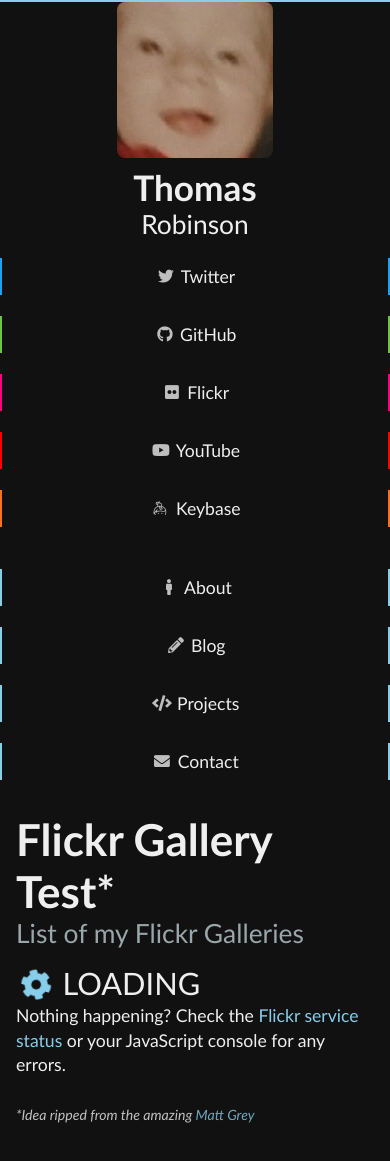
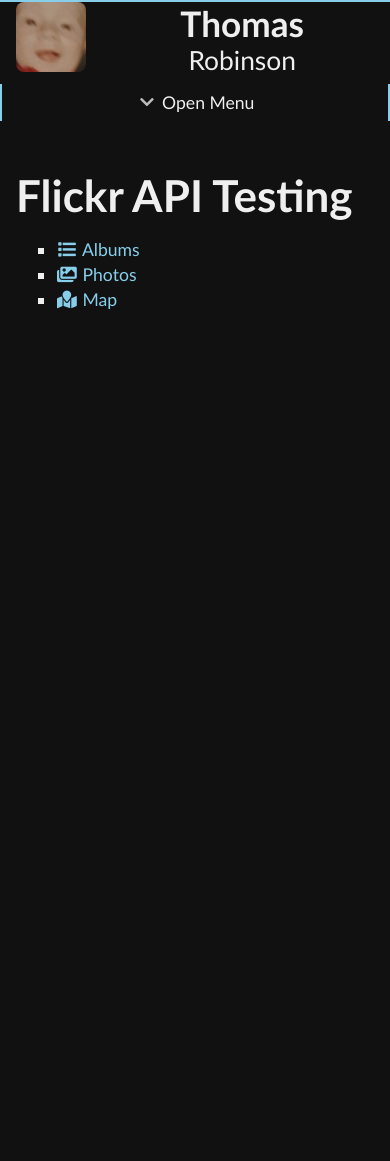
Before and after one commit to tomfishemoji/tomfishemoji.github.io, a Jekyll site: the page built from flickr_tests/flickr.html, in a window 390 px wide. Built offline with Jekyll 4.4.1, drawn with Linux system fonts in a browser that asks for light colours; after the commit the page ends 900 px from its top, so only the background shows below that.

Commit message:
Even more Flickr stuff - header improvements

```diff
--- a/_includes/footer.html
+++ b/_includes/footer.html
@@ -5,3 +5,15 @@
     <script src="{{ script }}"></script>
   {% endfor %}
 {% endif %}
+
+<noscript>
+  <style media="screen">
+    nav {
+      display: block !important;
+    }
+
+    a.menu-toggle {
+      display: none !important;
+    }
+  </style>
+</noscript>
--- a/_includes/sidebar.html
+++ b/_includes/sidebar.html
@@ -8,7 +8,11 @@
   <h2>Robinson</h2>
 {% endif %}
 
-<p>
+
+<a href="#" class="menu-toggle" id="menu-toggle-open" onclick="openMenu();"><i class="fas fa-fw fa-chevron-down"></i> Open Menu</a>
+<a href="#" class="menu-toggle" id="menu-toggle-close" onclick="closeMenu();" style="display: none;"><i class="fas fa-fw fa-chevron-up"></i> Close Menu</a>
+
+<nav>
   <a href="https://twitter.com/mrdnomaid" id="twitter"><i class="fab fa-fw fa-twitter"></i> Twitter</a><br>
   <a href="https://github.com/mrdnomaid" id="github"><i class="fab fa-fw fa-github"></i> GitHub</a><br>
   <a href="https://photos.trobinson.me" id="flickr"><i class="fab fa-fw fa-flickr"></i> Flickr</a><br>
@@ -31,4 +35,4 @@
   {% if page.next and page.layout == 'post' %}
     <a href="{{ page.next.url }}"><i class="fas fa-fw fa-angle-double-right"></i> Next Post</a><br>
   {% endif %}
-</p>
+</nav>
--- a/_layouts/default.html
+++ b/_layouts/default.html
@@ -9,7 +9,7 @@
   {% include head.html %}
 </head>
 
-<body>
+<body class="{% if page.wide %}wide{% endif %} {% if page.url == '/' %}is-home{% endif %}">
   <aside id="topbar"></aside>
 
   <aside id="sidebar">
--- a/css/_respond.scss
+++ b/css/_respond.scss
@@ -4,9 +4,16 @@
     width: 100%;
     text-align: center;
 
+    a.menu-toggle {
+      margin: 8px 0 32px 0;
+    }
+
     img#babby {
-      width: 156px;
-      margin-bottom: 4px;
+      height: 4em;
+      width: auto;
+      margin-right: 8px;
+      margin-left: 16px;
+      float: left;
     }
 
     h1 {
@@ -30,4 +37,32 @@
       border-right-width: 8px !important;
     }
   }
+
+
+  // If we're not on the homepage, hide the navigation, ready to be opened by the JS
+  body:not(.is-home) {
+    nav {
+      display: none;
+    }
+  }
+
+  // If we are on the homepage, show the nav and hide the buttons
+  body.is-home {
+    aside#sidebar {
+      a.menu-toggle {
+        display: none !important; // !important here due to specificity above
+      }
+
+      nav {
+        display: block;
+      }
+    }
+  }
 }
+
+// On big screens always show the nav
+@media screen and (min-width: 70em) {
+    a.menu-toggle {
+      display: none !important; // !important here due to specificity above
+    }
+}
--- a/css/_sidebar.scss
+++ b/css/_sidebar.scss
@@ -27,5 +27,9 @@
       padding: 0;
     }
 
+    nav {
+      margin-top: 8px;
+    }
+
     @import '_sidebar_links.scss';
 }
--- /dev/null
+++ b/css/_wide.scss
@@ -0,0 +1,14 @@
+body.wide {
+  main {
+    max-width: calc(100% - 384px);
+  }
+}
+
+
+@media screen and (max-width: 80em) {
+  body.wide {
+    main {
+      max-width: 50em;
+    }
+  }
+}
--- a/css/combined.scss
+++ b/css/combined.scss
@@ -4,4 +4,5 @@
 @import '_core.scss';
 @import '_sidebar.scss';
 @import '_main.scss';
+@import '_wide.scss';
 @import '_respond.scss';
--- a/flickr.html
+++ /dev/null
@@ -1,18 +0,0 @@
----
-layout: page
-title: Flickr Gallery Test*
-description: List of my Flickr Galleries
-permalink: /flickr/
-scriptcsp: https://api.flickr.com
-scripts:
-  - /js/pages/flickr.js
-  - https://api.flickr.com/services/rest/?method=flickr.photosets.getList&amp;api_key=32b91baaeb9de2bb4ae90cfa281f3c8c&amp;user_id=153560065@N06&amp;page=1&amp;per_page=500&amp;format=json&amp;jsoncallback=doFlickr
-hidden: true
----
-
-<div id="js-gals">
-<h1><i class="fas fa-fw fa-cog fa-spin" style="color: skyblue;"></i> LOADING</h1>
-<p>Nothing happening? Check the <a href="https://status.flickr.net/">Flickr service status</a> or your JavaScript console for any errors.</p>
-</div>
-
-<p style="font-size: 0.8em; opacity: 0.8; font-style: italic;">*Idea ripped from the amazing <a href="http://mattg.co.uk/photography/">Matt Grey</a></p>
--- /dev/null
+++ b/flickr_tests/flickr.html
@@ -0,0 +1,12 @@
+---
+layout: page
+title: Flickr API Testing
+permalink: /flickr/
+hidden: true
+---
+
+<ul>
+  <li><a href="/flickr/photosets"><i class="fas fa-fw fa-list"></i> Albums</a></li>
+  <li><a href="/flickr/photos"><i class="fas fa-fw fa-images"></i> Photos</a></li>
+  <li><a href="/flickr/map"><i class="fas fa-fw fa-map-marked"></i> Map</a></li>
+</ul>
--- a/js/pages/common.js
+++ b/js/pages/common.js
@@ -1,5 +1,28 @@
 // force self out of iframes, ish
 if (window.top !== window.self) { window.top.location.replace(window.self.location.href) };
+
+// open/closing the navigation
+const menu = document.querySelector('nav');
+
+function openMenu() {
+  menu.style.display = 'block';
+  document.getElementById('menu-toggle-open').style.display = 'none';
+  document.getElementById('menu-toggle-close').style.display = 'block';
+}
+
+function closeMenu() {
+  menu.style.display = 'none';
+  document.getElementById('menu-toggle-open').style.display = 'block';
+  document.getElementById('menu-toggle-close').style.display = 'none';
+}
+
+if(window.location.hash == '#menu') {
+  openMenu();
+}
+
+if(window.location.hash == '#no-menu') {
+  closeMenu();
+}
 
 // remove 'http://' from URLs, ish
 const spans = document.getElementsByClassName('host-only');
@@ -14,4 +37,5 @@
     `I don't bite!\n\nYou can email me using tom@${atob(dnomaidCOdotUKb64)}\nFor added security, make sure to grab my PGP key from my Keybase profile!`
   );
 }
+
 if(window.location.hash == '#contact') { contactAlert(); }
```
Also changed, not shown: flickr_tests/flickr_albums.html (added, +18 -0 lines), flickr_tests/flickr_map.html (added, +36 -0 lines), flickr_tests/flickr_photos.html (added, +29 -0 lines), js/pages/flickr-map.js (added, +27 -0 lines), js/pages/flickr-photos.js (added, +18 -0 lines), js/pages/flickr-sets.js (renamed from js/pages/flickr.js).
